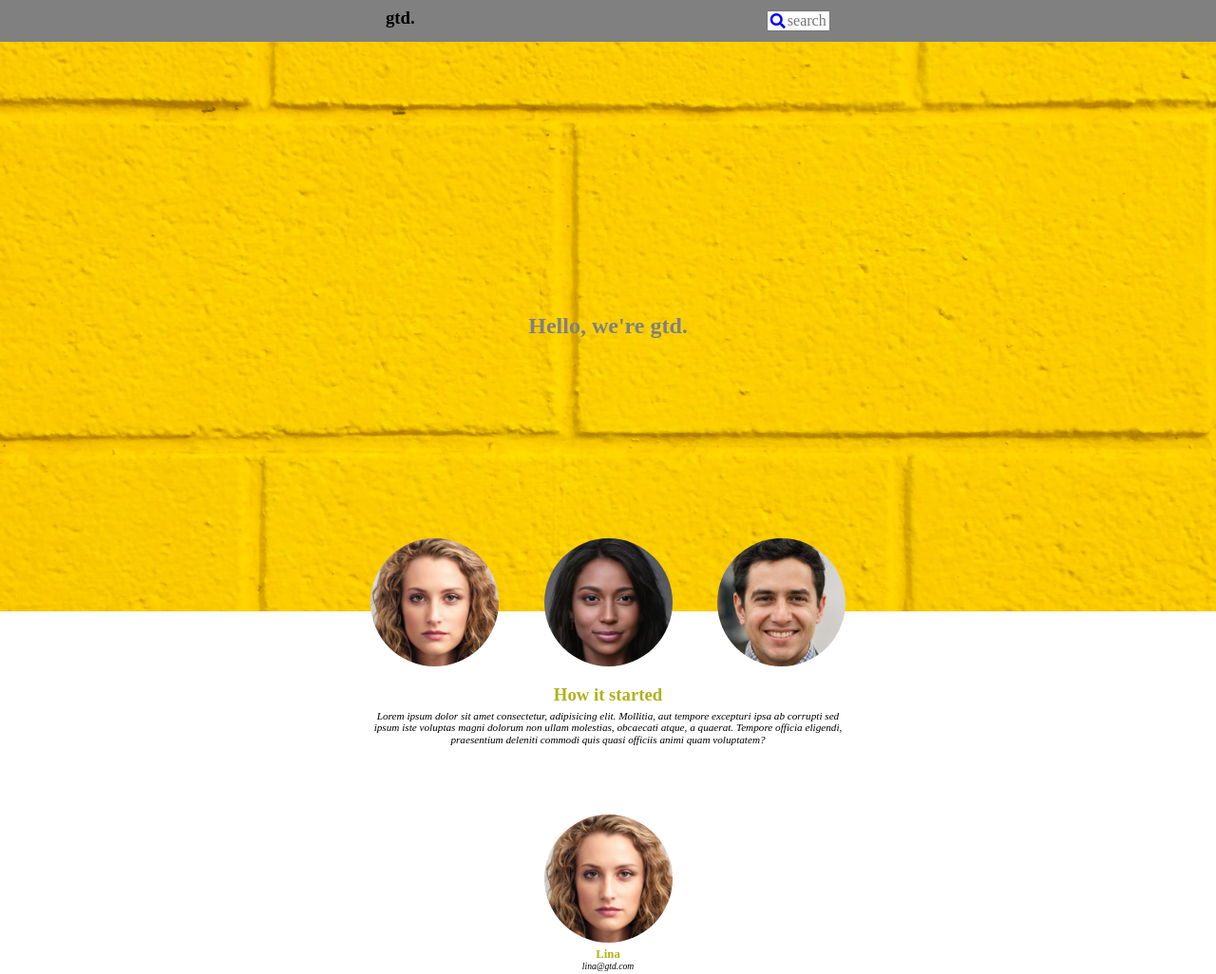
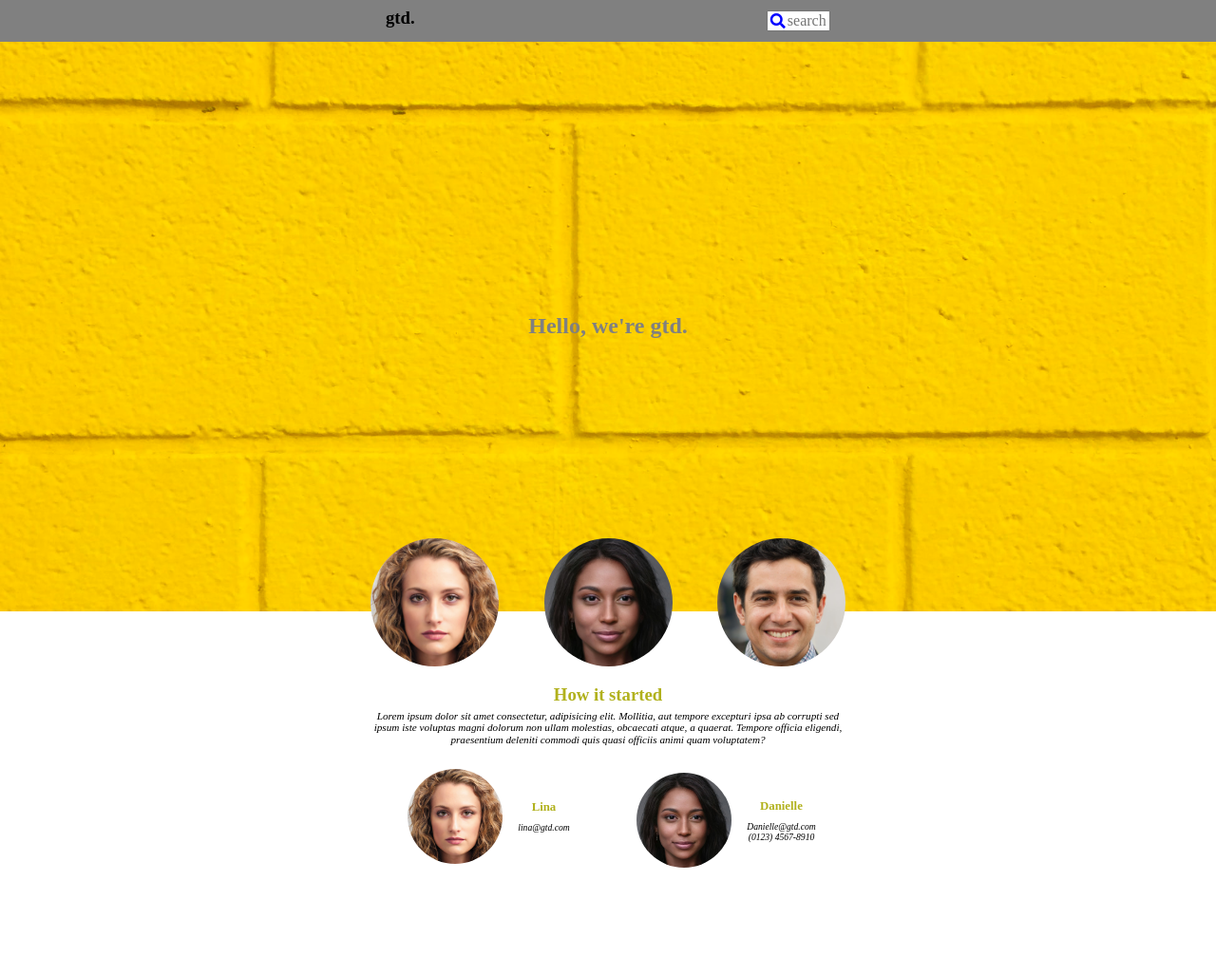
Before and after one commit to vytautas-karvelis/atsiskaitymas, a plain HTML site: page index.html in a window 1280 px wide. Shown: the top 1026 px of the page at 95% size. Drawn offline with nearby package versions, Linux system fonts and the light colour scheme.

Commit message:
desktop section 4 finished

```diff
--- a/index.html
+++ b/index.html
@@ -50,14 +50,19 @@
             <div class="container">
                 <div class="person person1">
                     <img src="img/member1.jpg" class="person1-img">
-                    <h6>Lina</h6>
-                    <p>lina@gtd.com</p>
+                    <div class="details">
+                        <h6>Lina</h6>
+                        <p>lina@gtd.com</p>
+                    </div>
                 </div>
                 <div class="person person2">
                     <img src="img/member2.jpg" class="person2-img">
-                    <h6>Danielle</h6>
-                    <p>Danielle@gtd.com</p>
-                    <p>(0123) 4567-8910</p>
+                    <div class="details">
+                        <h6>Danielle</h6>
+                        <p>Danielle@gtd.com</p>
+                        <p>(0123) 4567-8910</p>
+                    </div>
+
                 </div>
             </div>
         </section>
--- a/styles.css
+++ b/styles.css
@@ -226,4 +226,36 @@ header h3 {
         top:-4rem;
     }
 
+    .section4 .container {
+        display:flex;
+        justify-content:space-around;
+        align-items: center;
+        padding-bottom:2rem;
+        position: relative;
+        top:-3rem;
+    }
+
+    .section4 .container .person {
+        display: flex;
+        flex-direction: row;
+        flex-wrap: nowrap;
+        justify-content: space-between;
+        align-items: center;
+        align-content: center;
+        padding-bottom:2rem;
+        margin-left:1.5rem;
+    }
+
+    .section4 .container .person img {
+        width:100px;
+    }
+
+    .section4 .container .person .details {
+        padding:1rem;
+    }
+
+    .section4 .container .person .details h6 {
+        margin-bottom: 0.5rem;
+    }
+
 }
```
